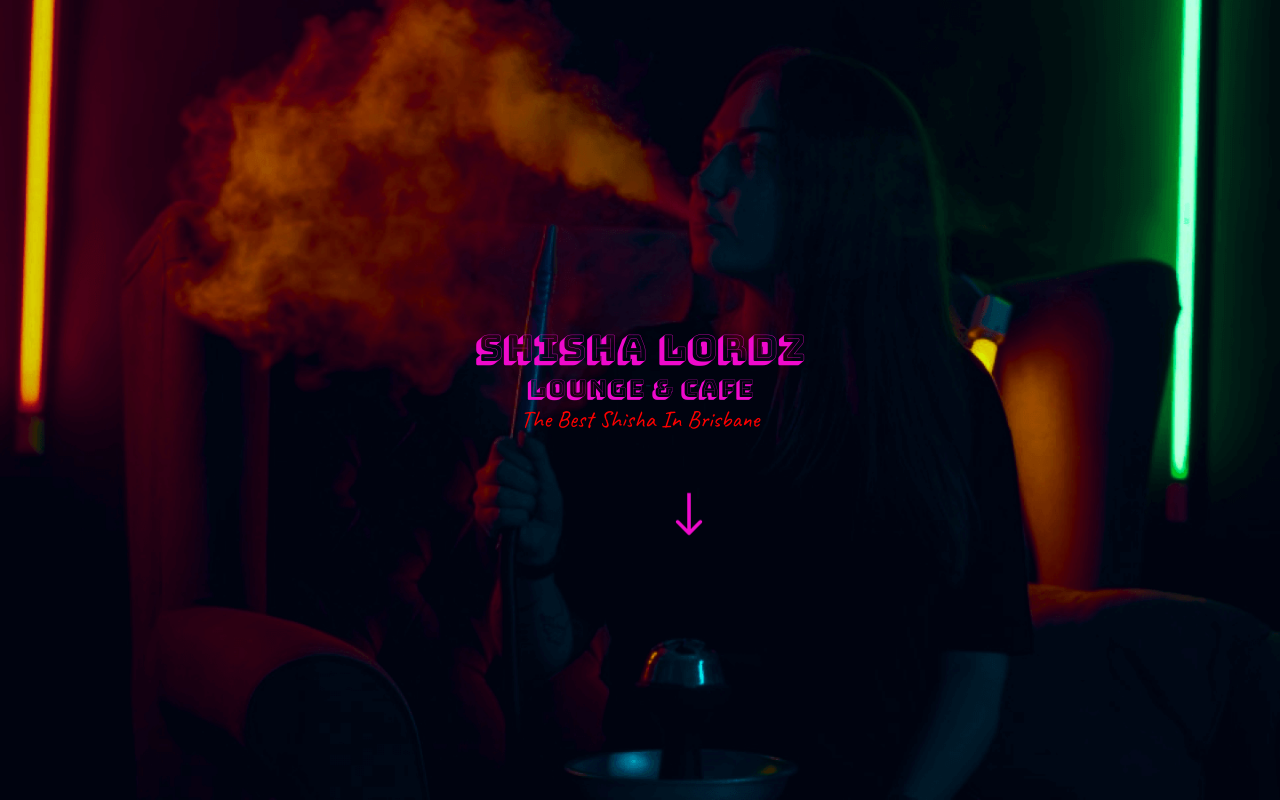
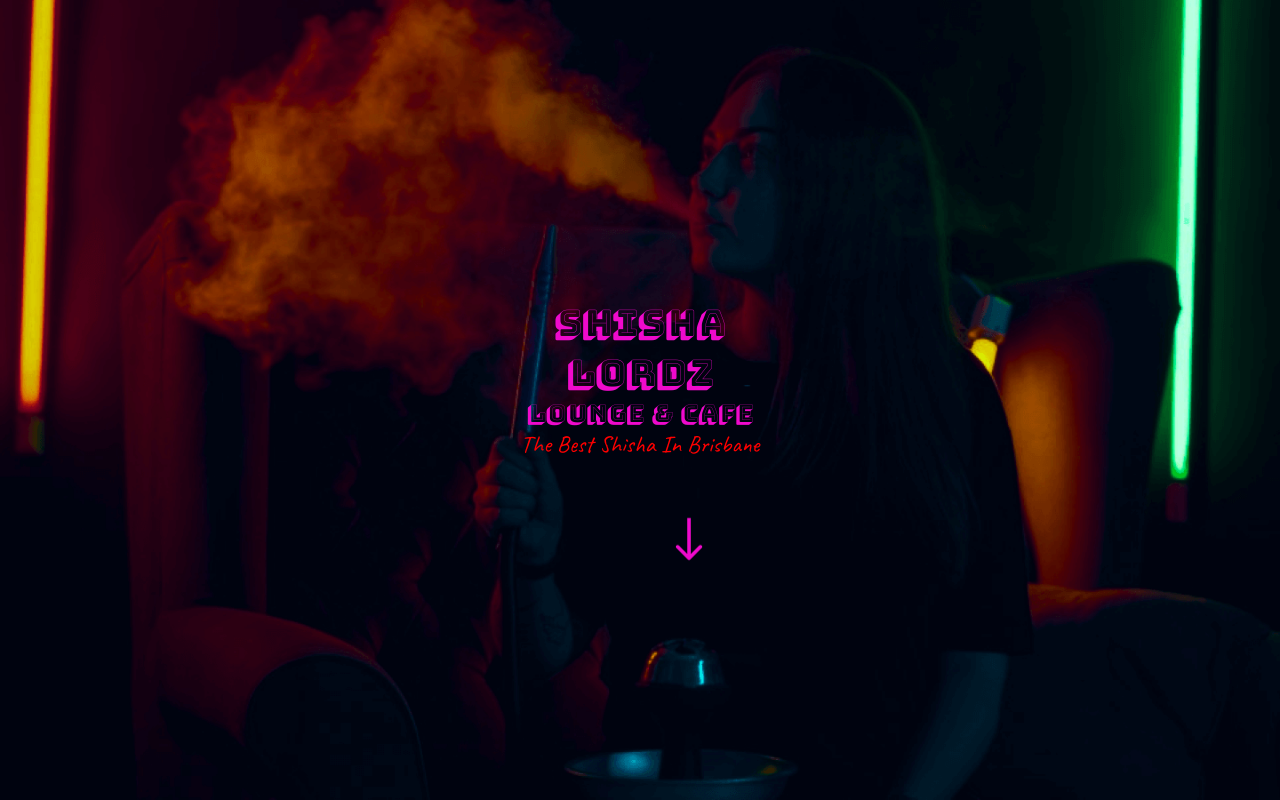
Before and after one commit to polystylz/polystylz.github.io, a plain HTML site: page index.html in a window 1280 px wide. Shown: the top 800 px of the page. Drawn offline with Linux system fonts and the light colour scheme; a web font is replaced by a local one.

Commit message:
Update index.html

```diff
--- a/index.html
+++ b/index.html
@@ -13,7 +13,7 @@
 <section id="hero-section">
 
     <div class="hero-text-wrapper">
-        <h1 id="main-text">Shisha Lordz</h1>
+        <h1 id="main-text">Shisha <br> Lordz</h1>
         <h2>Lounge & Cafe</h2>
         <h2 id="slogan">The Best Shisha In Brisbane</h2>
     </div>
```
